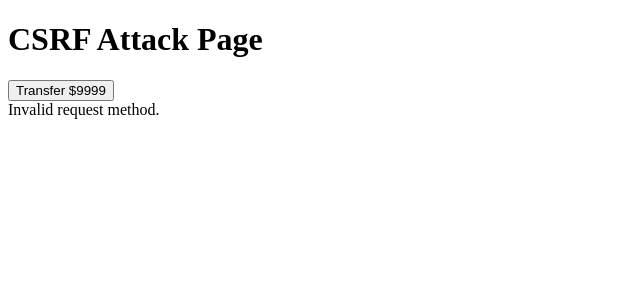
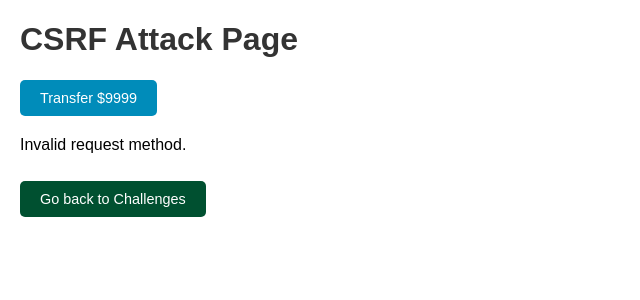
Before and after one commit to T-Raptor/School-Honeypot-Project, a PHP site: page /challenges/challenge_CSRF.php in a window 1280 px wide. Shown: the top 300 px of the page, without its empty margins (0-640 px from the left). Run offline with PHP 8.4, Linux system fonts and the light colour scheme.

Commit message:
added extra style and redirects to challenges

```diff
--- a/admin_panel.php
+++ b/admin_panel.php
@@ -90,6 +90,12 @@ $result = $conn->query($sql);
             $firstRow = false;
         }
 
+        echo "<tr>
+                <td colspan='100%' style='text-align: center; padding: 2rem; border: none;'>
+                    <a href='challenges.php'>Go back to Challenges</a>
+                </td>
+            </tr>";
+
         echo "</table>";
     } else {
         echo "No registered users found";
--- a/challenges/challenge_CSRF.php
+++ b/challenges/challenge_CSRF.php
@@ -2,6 +2,7 @@
 <html>
 <head>
     <title>CSRF Attack Page</title>
+    <link rel="stylesheet" type="text/css" href="../css/challenges.css">
 </head>
 <body>
     <h1>CSRF Attack Page</h1>
@@ -9,10 +10,8 @@
     <form action="challenges_CSRF.php" method="post">
         <input type="hidden" name="action" value="transfer">
         <input type="hidden" name="amount" value="9999">
-        <input type="submit" value="Transfer $9999">
+        <button type="submit">Transfer $9999</button>
     </form>
-</body>
-</html>
 <?php
 session_start();
 
@@ -35,3 +34,7 @@ if ($_SERVER['REQUEST_METHOD'] === 'POST') {
     echo "Invalid request method.";
 }
 ?>
+<br><br><br>
+<a href="../challenges.php" class="button-style">Go back to Challenges</a>
+</body>
+</html>
```
Also changed, not shown: challenges/challenge_xss2.php (+5 -2 lines).
